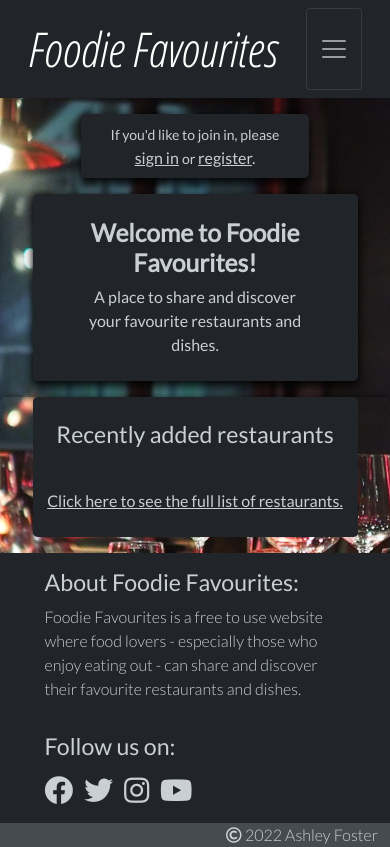
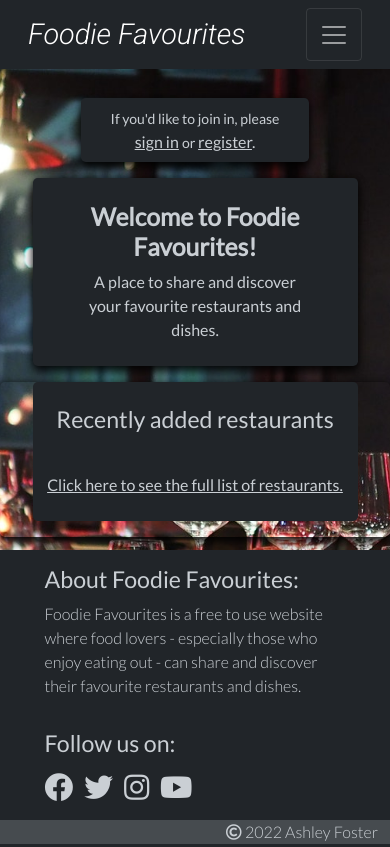
Before and after one commit to AshFoster/foodie-favourites, a Django app: page / in a window 390 px wide. Run offline with Django 3.2, Linux system fonts and the light colour scheme; data that the repository does not hold is empty.

Commit message:
Change font for navbar brand and amend media queries for font sizing appropriately

```diff
--- a/static/css/style.css
+++ b/static/css/style.css
@@ -1,4 +1,4 @@
-@import url('https://fonts.googleapis.com/css2?family=Open+Sans+Condensed:ital,wght@1,300&family=Oswald:wght@300;500&family=Lato:wght@300;400&display=swap');
+@import url('https://fonts.googleapis.com/css2?family=Open+Sans+Condensed:ital,wght@1,300&family=Oswald:wght@300;500&family=Lato:wght@300;400&family=Roboto:ital,wght@1,300&display=swap');
 
 /* Variables for colours used throughout site*/
 :root {
@@ -286,8 +286,9 @@ main {
 
 /* Navbar */
 .navbar-custom .navbar-brand {
-    font-family: 'Open Sans Condensed', sans-serif !important;
+    font-family: 'Roboto', sans-serif;
     color: var(--custom-color-white) !important;
+    font-size: 1.1rem !important;
 }
 
 .navbar-custom .nav-link {
@@ -351,7 +352,7 @@ footer .vr {
 
 @media screen and (min-width: 368px) {
     .navbar-custom .navbar-brand {
-        font-size: 3em !important;
+        font-size: 1.8rem !important;
     }
 }
 
@@ -399,6 +400,12 @@ footer .vr {
         top: -25px;
         right: 0;
         left: 0;
+    }
+}
+
+@media screen and (min-width: 470px) {
+    .navbar-custom .navbar-brand {
+        font-size: 2.5rem !important;
     }
 }
 
@@ -507,7 +514,7 @@ footer .vr {
     }
 
     .navbar-custom .navbar-brand {
-        font-size: 4em !important;
+        font-size: 3.5rem !important;
     }
 
     #msg-alert {
--- a/templates/base.html
+++ b/templates/base.html
@@ -22,7 +22,7 @@
             <div class="col-sm-10 col-lg-11 p-lg-0">
                 <nav class="mainNav navbar navbar-expand-sm flex-column flex-lg-row mx-3 navbar-custom">
                     <div class="w-100 d-flex justify-content-between d-lg-inline-block">
-                        <a class="navbar-brand fs-1 mx-sm-auto" href="{% url 'home' %}">Foodie Favourites</a>
+                        <a class="navbar-brand me-2 mx-sm-auto" href="{% url 'home' %}">Foodie Favourites</a>
                         <button class="navbar-toggler" type="button" data-bs-toggle="collapse"
                             data-bs-target="#main-nav" aria-controls="navbarNav" aria-expanded="false"
                             aria-label="Toggle navigation">
```
